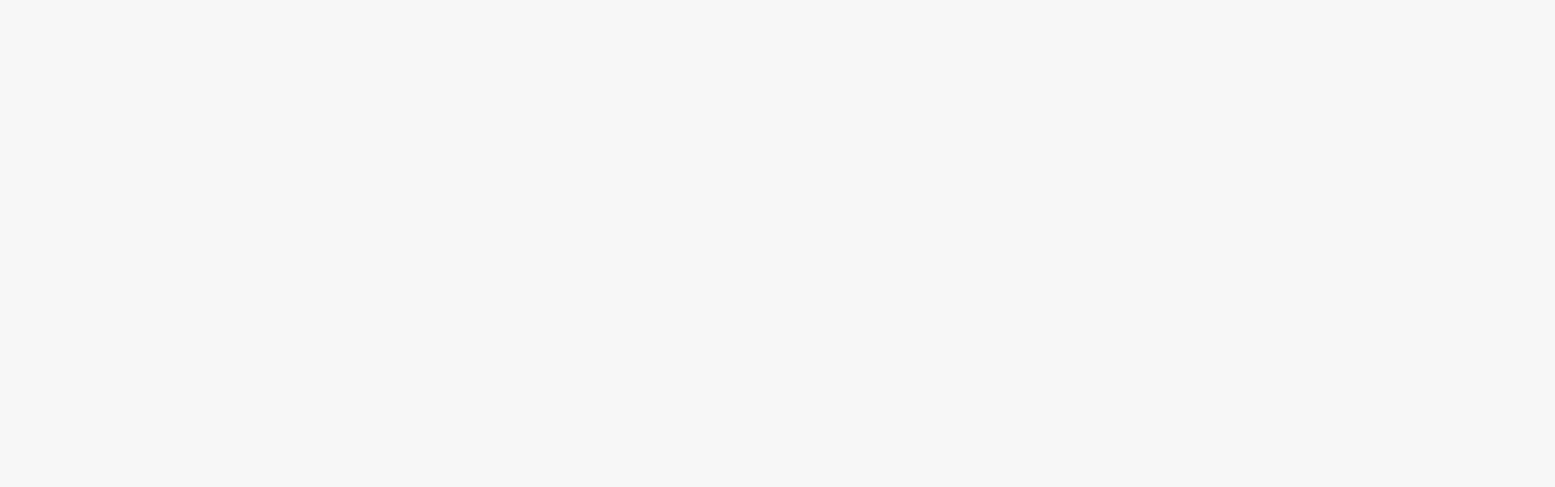
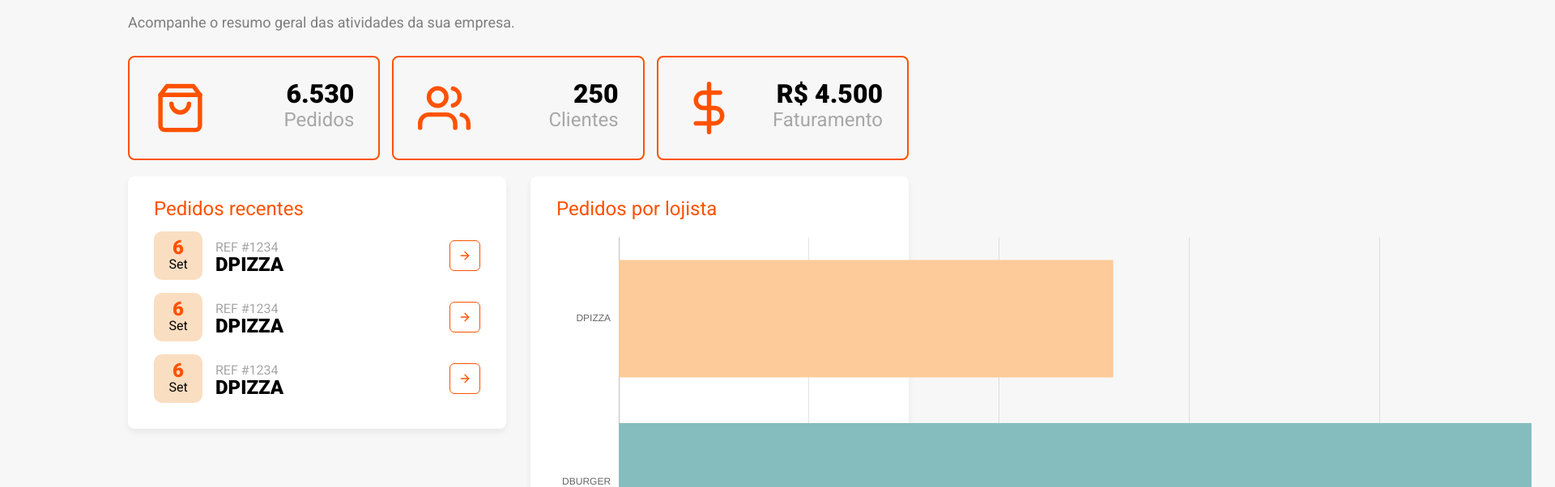
Before and after one commit to vinicoder/delivery-center, a React (Create React App) app: page / in a window 1280 px wide. Shown: the part 254-856 px from the top of the page at 81% size, 1920 px wide, since content can reach past the window. Before the commit the page ends 800 px from the top, so only its background shows below. Built offline with nearby package versions, Linux system fonts and the light colour scheme; sample sign-in values are in the browser's storage.

Commit message:
feat: new page dashboard

```diff
--- a/src/pages/Dashboard/index.tsx
+++ b/src/pages/Dashboard/index.tsx
@@ -1,7 +1,150 @@
 import React from 'react';
+import {
+  FiArrowRight,
+  FiDollarSign,
+  FiShoppingBag,
+  FiUsers,
+} from 'react-icons/fi';
+
+import { HorizontalBar, ChartComponentProps } from 'react-chartjs-2';
+
+import Header from 'components/Header';
+
+import Button from 'components/Button';
+import { Link } from 'react-router-dom';
+import { Container } from './styles';
 
 const Dashboard: React.FC = () => {
-  return <h1>Dashboard</h1>;
+  const latestOrders = [1, 2, 3];
+
+  const chartData: ChartComponentProps = {
+    data: {
+      labels: ['DPIZZA', 'DBURGER', 'DHOTDOG'],
+      datasets: [
+        {
+          borderWidth: 0,
+          backgroundColor: ['#FCCB99', '#85BDBF', '#FE5100'],
+          data: [130, 240, 100],
+        },
+      ],
+    },
+    options: {
+      legend: {
+        display: false,
+      },
+      scales: {
+        yAxes: [
+          {
+            gridLines: {
+              display: false,
+            },
+          },
+        ],
+        xAxes: [
+          {
+            gridLines: {
+              drawBorder: false,
+              drawTicks: false,
+            },
+            ticks: {
+              beginAtZero: true,
+            },
+          },
+        ],
+      },
+    },
+  };
+
+  return (
+    <>
+      <Header />
+      <Container>
+        <div className="container">
+          <div className="section-header" tabIndex={0}>
+            <h1 className="section-title">Olá, Jon Doe</h1>
+            <h4 className="section-title section-title-thin text-secondary">
+              Bom te receber de volta! :)
+            </h4>
+            <p className="description">
+              Acompanhe o resumo geral das atividades da sua empresa.
+            </p>
+          </div>
+
+          <div className="section-content">
+            <div className="featured-cards">
+              <div className="card card-outline" tabIndex={0}>
+                <FiShoppingBag />
+                <div>
+                  <strong>6.530</strong>
+                  <span>Pedidos</span>
+                </div>
+              </div>
+              <div className="card card-outline" tabIndex={0}>
+                <FiUsers />
+                <div>
+                  <strong>250</strong>
+                  <span>Clientes</span>
+                </div>
+              </div>
+              <div className="card card-outline" tabIndex={0}>
+                <FiDollarSign />
+                <div>
+                  <strong>R$ 4.500</strong>
+                  <span>Faturamento</span>
+                </div>
+              </div>
+            </div>
+
+            <div className="row">
+              <div className="col">
+                <div className="card" tabIndex={0}>
+                  <div className="card-title">Pedidos recentes</div>
+                  <div className="order-list">
+                    {latestOrders.map(order => (
+                      <Link
+                        key={order}
+                        to={`orders/${order}`}
+                        className="order"
+                      >
+                        <div className="card-header">
+                          <div className="card-date" tabIndex={0}>
+                            <strong>6</strong>
+                            <span>Set</span>
+                          </div>
+                          <div className="card-header-info" tabIndex={0}>
+                            <span>REF #1234</span>
+                            <strong>DPIZZA</strong>
+                          </div>
+                          <Button
+                            outline
+                            icon={FiArrowRight}
+                            iconPosition="only"
+                          >
+                            Ver Detalhes
+                          </Button>
+                        </div>
+                      </Link>
+                    ))}
+                  </div>
+                </div>
+              </div>
+              <div className="col">
+                <div className="card" tabIndex={0}>
+                  <div className="card-title">Pedidos por lojista</div>
+                  <div className="chart">
+                    <HorizontalBar
+                      data={chartData.data}
+                      options={chartData.options}
+                    />
+                  </div>
+                </div>
+              </div>
+            </div>
+          </div>
+        </div>
+      </Container>
+    </>
+  );
 };
 
 export default Dashboard;
--- /dev/null
+++ b/src/pages/Dashboard/styles.tsx
@@ -0,0 +1,99 @@
+import styled from 'styled-components';
+
+export const Container = styled.main`
+  .card {
+    margin-bottom: 20px;
+  }
+
+  .featured-cards {
+    .card {
+      display: flex;
+      justify-content: space-between;
+      align-items: center;
+      flex-wrap: wrap;
+
+      svg {
+        font-size: 45px;
+        color: var(--color-primary);
+      }
+
+      div {
+        text-align: right;
+        flex: 1;
+        strong {
+          font-size: 28px;
+          margin-bottom: 10px;
+          display: block;
+          color: initial;
+        }
+        span {
+          font-size: 18px;
+          color: var(--color-secondary);
+        }
+      }
+    }
+  }
+
+  .order-list,
+  .chart {
+    margin-top: 20px;
+  }
+
+  .order-list {
+    .order {
+      text-decoration: none;
+      color: initial;
+      display: block;
+      .card-header-info {
+        strong {
+          transition: all 0.2s ease;
+        }
+      }
+      &:not(:last-child) {
+        margin-bottom: 8px;
+        padding-bottom: 8px;
+      }
+
+      &:hover {
+        .card-header-info {
+          strong {
+            color: var(--color-primary);
+          }
+        }
+      }
+    }
+  }
+
+  @media screen and (min-width: 768px) {
+    .featured-cards {
+      display: flex;
+      justify-content: space-between;
+      align-items: flex-start;
+
+      .card {
+        flex: 1;
+        max-width: calc(33.33% - 10px);
+      }
+    }
+  }
+
+  @media screen and (min-width: 1024px) {
+    .featured-cards {
+      .card {
+        svg {
+          font-size: 65px;
+        }
+
+        div {
+          strong {
+            font-size: 32px;
+            margin-bottom: 16px;
+          }
+          span {
+            font-size: 24px;
+          }
+        }
+      }
+    }
+  }
+`;
```
